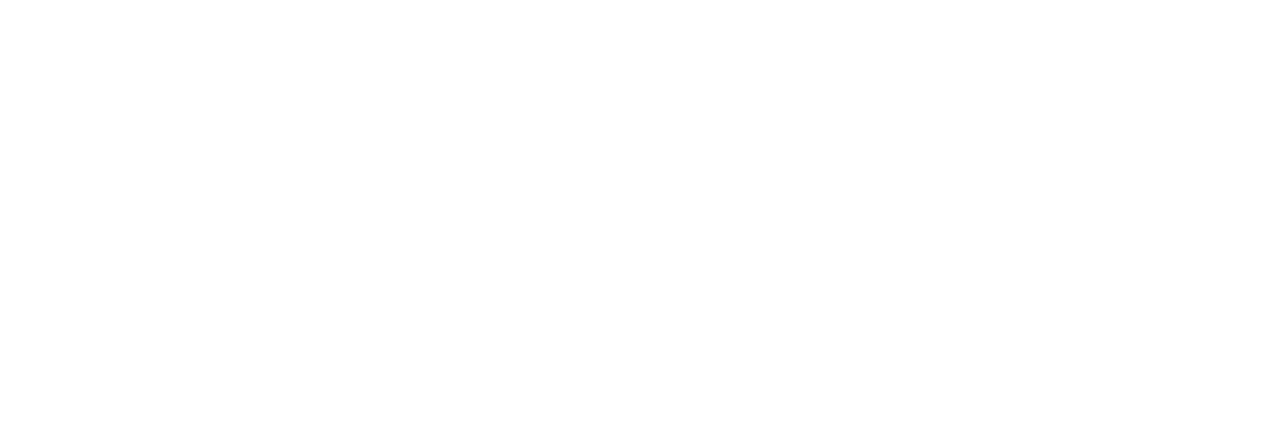
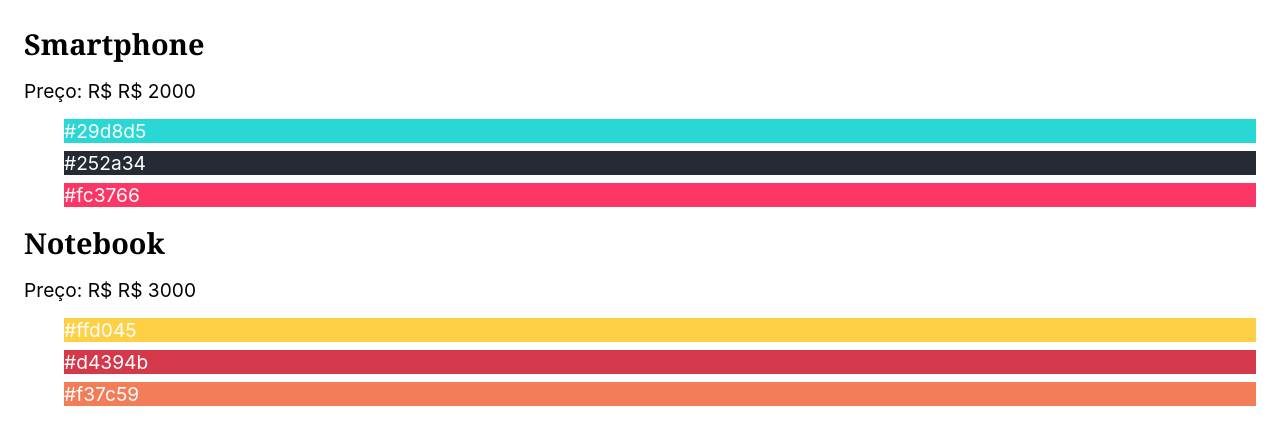
Before and after one commit to igorsantos97/REACT-ORIGAMID, a React (Create React App) app in the folder 02-react-iniciantes/ambiente-do-curso/appreact/: page / in a window 1280 px wide. Shown: the top 444 px of the page. Built offline with nearby package versions, Linux system fonts and the light colour scheme.

Commit message:
[REACT-INICIANTES] Finalizar Exercicio de JSX Arrays

```diff
--- a/02-react-iniciantes/ambiente-do-curso/appreact/src/App.js
+++ b/02-react-iniciantes/ambiente-do-curso/appreact/src/App.js
@@ -22,7 +22,25 @@
 ];
 
 const App = () => {
-  return <section></section>;
+  return (
+    <section>
+      {produtos
+        .filter(({ preco }) => Number(preco.replace('R$ ', '') > 1500))
+        .map(({ nome, preco, cores }) => (
+          <div key={nome}>
+            <h1>{nome}</h1>
+            <p>Preço: R$ {preco}</p>
+            <ul>
+              {cores.map((cor) => (
+                <li key={cor} style={{ color: 'white', backgroundColor: cor }}>
+                  {cor}
+                </li>
+              ))}
+            </ul>
+          </div>
+        ))}
+    </section>
+  );
 };
 
 export default App;
```
